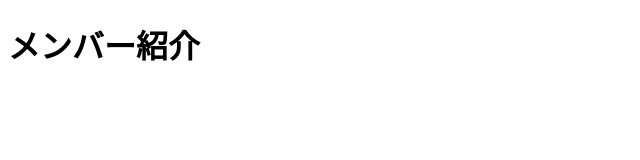
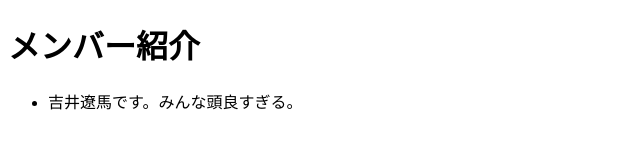
Before and after one commit to Sora3352/Hello, a plain HTML site: page index.html in a window 1280 px wide. Shown: the whole page, without its empty margins (0-640 px from the left). Drawn offline with Linux system fonts and the light colour scheme.

Commit message:
Update index.html

```diff
--- a/index.html
+++ b/index.html
@@ -8,7 +8,7 @@
 <body>
     <h1>メンバー紹介</h1>
     <ul>
-
+        <li>吉井遼馬です。みんな頭良すぎる。</li>
 
 
     </ul>
```
